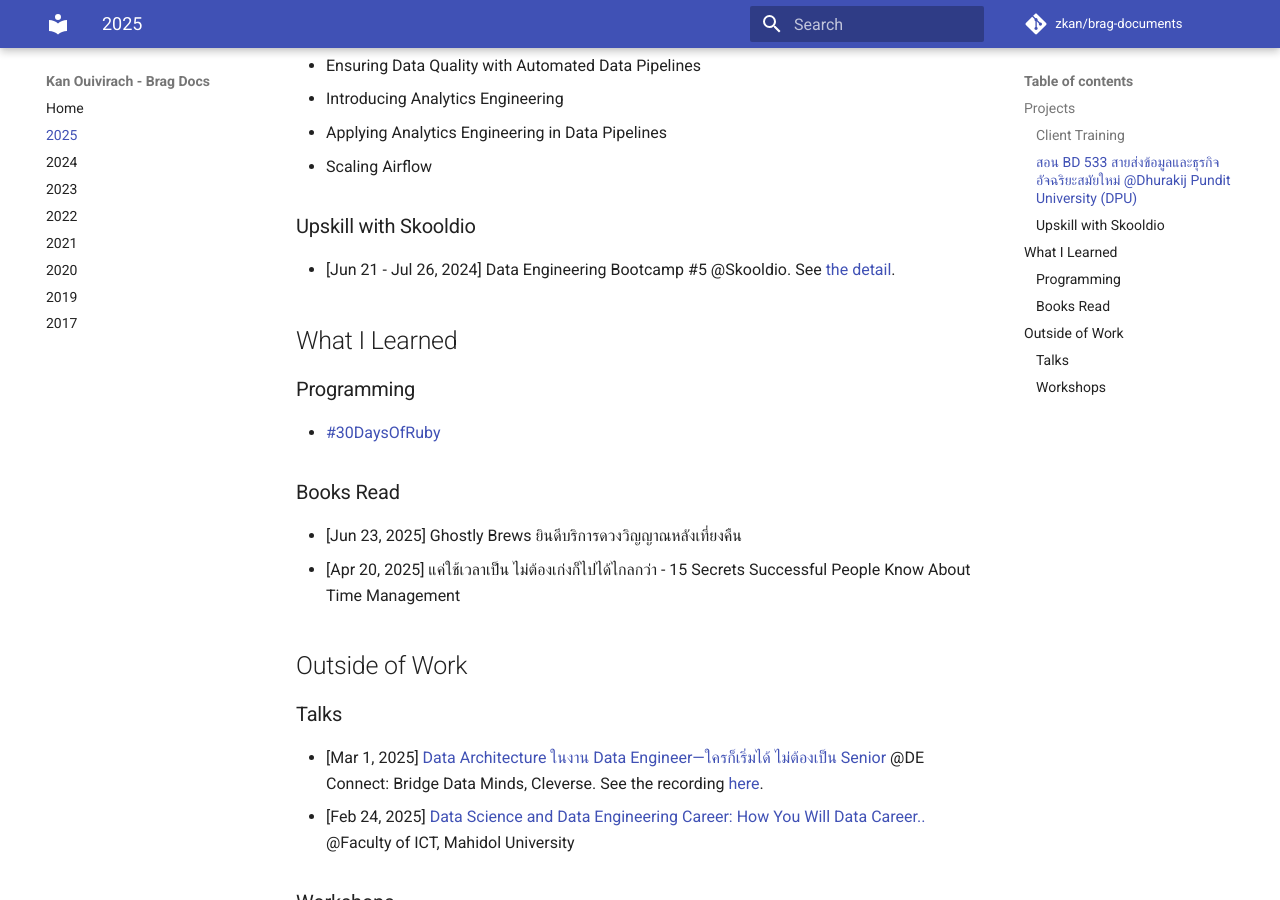
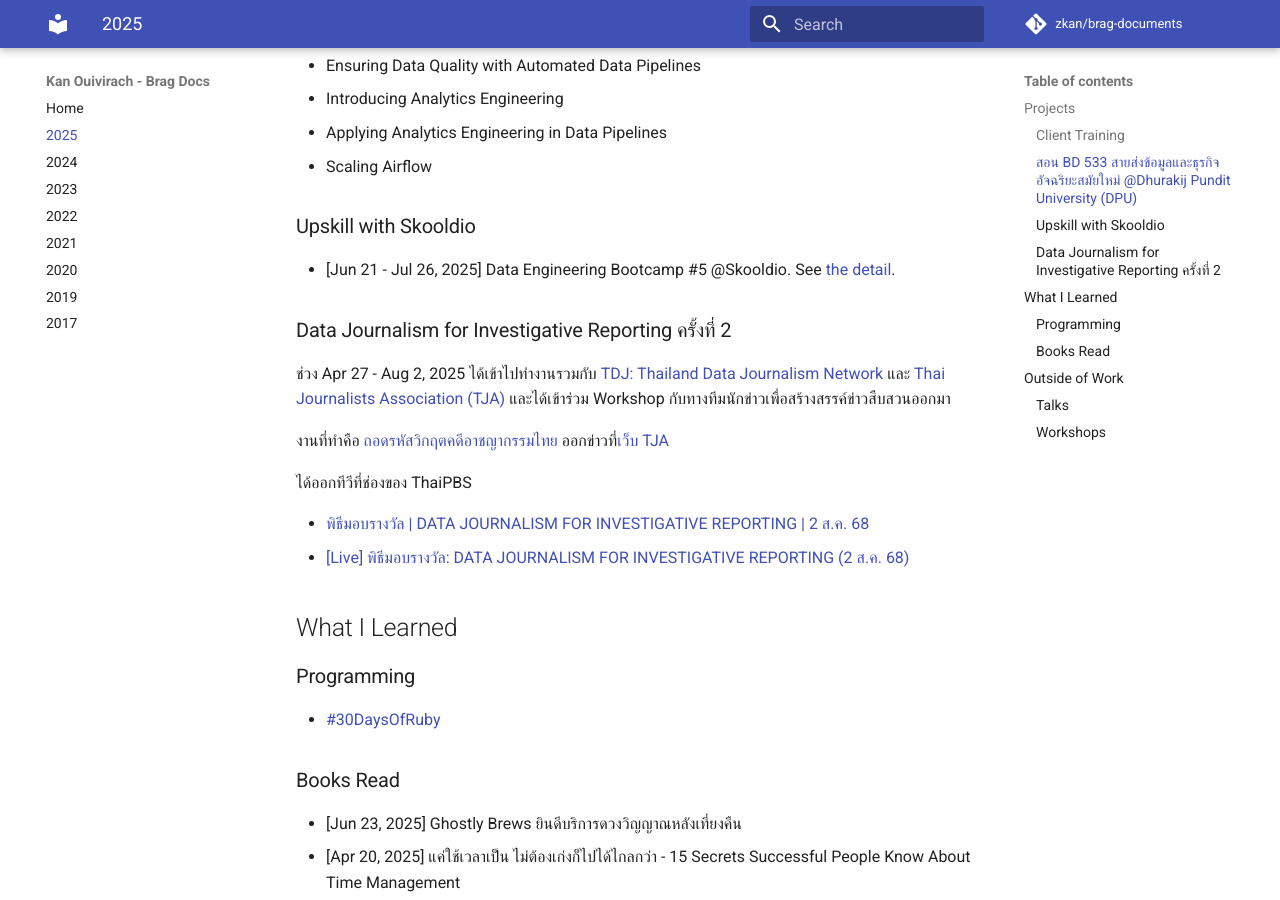
Before and after one commit to zkan/brag-documents, an MkDocs documentation site: the page built from docs/2025.md, in a window 1280 px wide and 900 px high, scrolled down 529 px. Built offline with MkDocs 1.6.1 and Material for MkDocs 9.7.7, drawn with Linux system fonts in a browser that asks for light colours; comment, search, counter and statistics services are not loaded.

Commit message:
Add data journalism project

```diff
--- a/docs/2025.md
+++ b/docs/2025.md
@@ -24,8 +24,25 @@
 
 ### Upskill with Skooldio
 
-* [Jun 21 - Jul 26, 2024] Data Engineering Bootcamp #5 @Skooldio. See [the
+* [Jun 21 - Jul 26, 2025] Data Engineering Bootcamp #5 @Skooldio. See [the
   detail](https://landing.skooldio.com/data-engineering-bootcamp){: target="_blank"}.
+
+### Data Journalism for Investigative Reporting ครั้งที่ 2
+
+ช่วง Apr 27 - Aug 2, 2025 ได้เข้าไปทำงานรวมกับ [TDJ: Thailand Data Journalism
+Network](https://www.facebook.com/profile.php?id=100064250975843) และ [Thai
+Journalists Association (TJA)](https://tja.or.th/) และได้เข้าร่วม Workshop
+กับทางทีมนักข่าวเพื่อสร้างสรรค์ข่าวสืบสวนออกมา
+
+งานที่ทำคือ [ถอดรหัสวิกฤตคดีอาชญากรรมไทย](https://thejustice.odd.works/) ออกข่าวที่[เว็บ
+TJA](https://tja.or.th/view/thailand-data-journalism-network-tdj/1455311)
+
+ได้ออกทีวีที่ช่องของ ThaiPBS
+
+* [พิธีมอบรางวัล | DATA JOURNALISM FOR INVESTIGATIVE REPORTING | 2 ส.ค.
+68](https://www.youtube.com/watch?v=Q3WfVxuNBPE)
+* [[Live] พิธีมอบรางวัล: DATA JOURNALISM FOR INVESTIGATIVE REPORTING (2 ส.ค.
+68)](https://www.facebook.com/ThaiPBS/videos/1827628591523169)
 
 ## What I Learned
 
```
